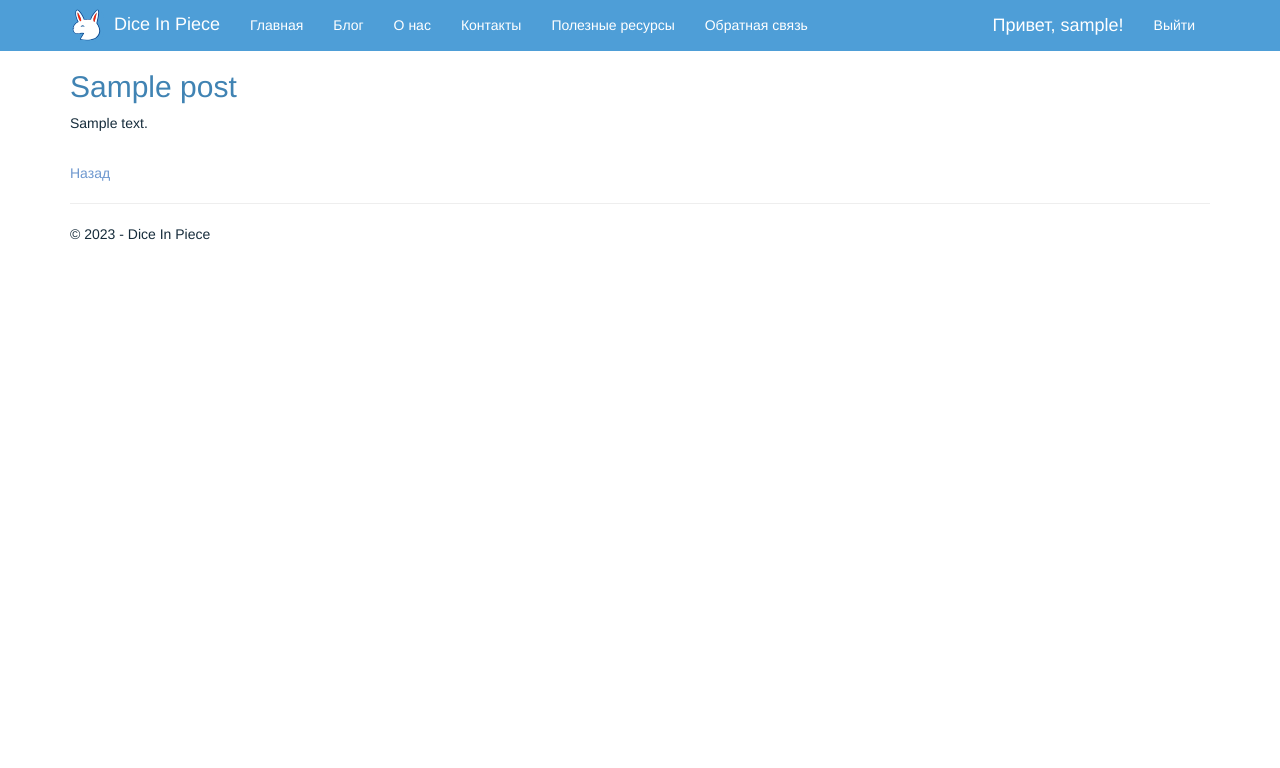
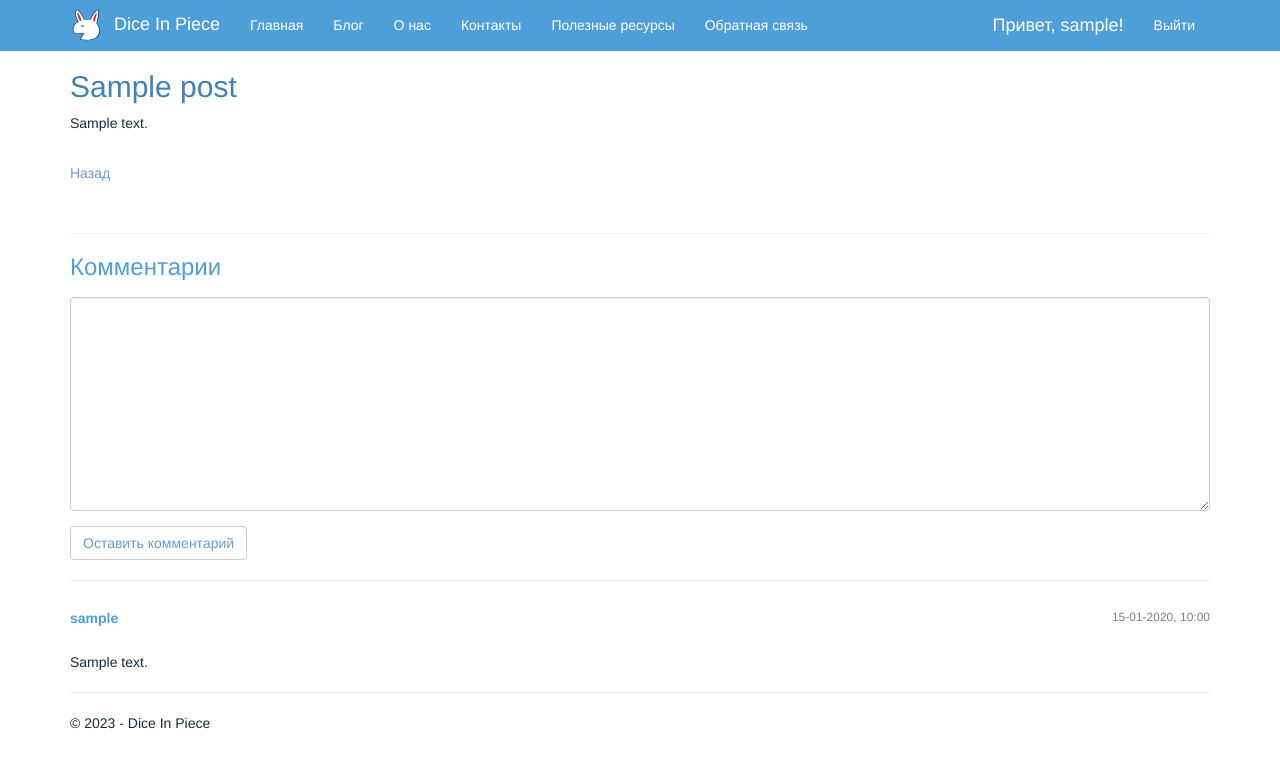
Before and after one commit to mrgick/web-course, a Django app: page /blogpost/1/ in a window 1280 px wide. Shown: the top 768 px of the page. Run offline with Django 3.2, Linux system fonts and the light colour scheme; a user stored in the database is signed in; tables that the repository leaves empty hold one stand-in row (values such as "Sample post"); some libraries are stand-ins or nearby versions.

Commit message:
Lab 8. Task 2.

```diff
--- a/app/forms.py
+++ b/app/forms.py
@@ -6,9 +6,11 @@ from django import forms
 from django.contrib.auth.forms import AuthenticationForm, UserCreationForm
 from django.utils.translation import gettext_lazy as _
 
+from .models import Comment
+
 
 class BootstrapAuthenticationForm(AuthenticationForm):
-    """Authentication form which uses boostrap CSS."""
+    """Authentication form which uses bootstrap CSS."""
 
     username = forms.CharField(
         max_length=254,
@@ -84,3 +86,15 @@ class FeedbackForm(forms.Form):
         ],
         widget=forms.Select(attrs={"class": "form-select"}),
     )
+
+
+class CommentForm(forms.ModelForm):
+    text = forms.CharField(
+        label="Комментарий",
+        required=True,
+        widget=forms.Textarea(attrs={"class": "form-control"}),
+    )
+    class Meta:
+        model = Comment
+        fields = ("text",)
+        labels = {"text": "Комментарий"}
--- a/app/models.py
+++ b/app/models.py
@@ -32,3 +32,30 @@ class Blog(models.Model):
         ordering = ["-posted"]
         verbose_name = "статья блога"
         verbose_name_plural = "статьи блога"
+
+
+class Comment(models.Model):
+    text = models.TextField(verbose_name="Текст комментария")
+    date = models.DateTimeField(
+        default=timezone.now, db_index=True, verbose_name="Опубликована"
+    )
+    author = models.ForeignKey(
+        User,
+        null=True,
+        blank=True,
+        on_delete=models.SET_NULL,
+        verbose_name="Имя пользователя, который добавил комментарий",
+    )
+    post = models.ForeignKey(
+        Blog, on_delete=models.CASCADE, verbose_name="Статья для комментария"
+    )
+
+    def get_date(self):
+        """Метод возвращает строку с датой в виде текста."""
+        return self.date.strftime("%d-%m-%Y, %H:%M")
+
+    class Meta:
+        db_table = "Comments"
+        ordering = ["-date"]
+        verbose_name = "комментарий"
+        verbose_name_plural = "комментарии"
--- a/app/static/app/content/site.css
+++ b/app/static/app/content/site.css
@@ -105,6 +105,12 @@ input[type="checkbox"].input-validation-error {
     border-color: #4E9ED7;
 }
 
+.navbar-inverse .navbar-collapse,
+.navbar-inverse .navbar-form {
+    color: white;
+    border-color: #4E9ED7;
+}
+
 .navbar-inverse .navbar-brand:hover,
 .navbar-inverse .navbar-brand:focus {
     color: aqua;
@@ -168,3 +174,12 @@ a:focus {
     color: rgb(81, 231, 231);
     background-color: #ffffff;
 }
+
+.control-label {
+    color: #184074;
+}
+
+textarea {
+    min-width: 100px;
+    max-width: 10000px;
+}
--- a/app/templates/app/blogpost.html
+++ b/app/templates/app/blogpost.html
@@ -6,7 +6,36 @@
 
 <p> {{object.content|linebreaksbr}} </p>
 
-<br/>
+<br />
 <p><a href="{% url 'blog' %}"> Назад </a> </p>
 
+<br />
+<hr />
+
+{% if user.is_authenticated %}
+
+<h3>Комментарии</h3>
+
+<form class="form-horizontal" method="POST">
+    {% csrf_token %}
+    <div class="form-group">
+        {% for field in form%}
+        <div class="col-md-12 control-label">{{ field }}</div>
+        {% endfor%}
+    </div>
+    <div><button type="submit" class="save btn btn-default"> Оставить комментарий </button>
+</form>
+{% else %}
+<h3> Для добавления своего комментария, пожалуйста, авторизуйтесь </h3>
+{% endif %}
+
+{% for comment in comments %}
+<hr />
+<div class="form-group">
+    <h5 class="col-md-10" style="font-weight: bold;"> {{comment.author}} </h5>
+    <h6 class="col-md-2" style="color:grey; text-align:right">{{comment.get_date}}</h6>
+</div>
+<p> {{comment.text|linebreaksbr}} </p>
+{% endfor %}
+
 {% endblock %}
--- a/app/views.py
+++ b/app/views.py
@@ -7,10 +7,9 @@ from datetime import datetime
 from django.shortcuts import render, redirect
 from django.views.generic.base import TemplateView, View
 from django.views.generic import DetailView, ListView
-from django.db import models
-from .models import Blog
+from .models import Blog, Comment
 
-from .forms import BootstrapRegistationForm, FeedbackForm
+from .forms import BootstrapRegistationForm, FeedbackForm, CommentForm
 from .utils import update_context
 
 
@@ -154,5 +153,16 @@ class BlogPost(DetailView):
 
     def get_context_data(self, **kwargs):
         context = super().get_context_data(**kwargs)
-        update_context(context)
+        comments = Comment.objects.filter(post=kwargs['object'].id)
+        form = CommentForm()
+        update_context(context, {"comments": comments, "form": form})
         return context
+
+    def post(self, request, pk):
+        form = CommentForm(request.POST)
+        if form.is_valid():
+            comment = form.save(commit=False)
+            comment.author = request.user
+            comment.post = Blog.objects.get(id=pk)
+            comment.save()
+            return redirect('blogpost', pk=pk)
```
Also changed, not shown: app/migrations/0005_comment.py (added).
